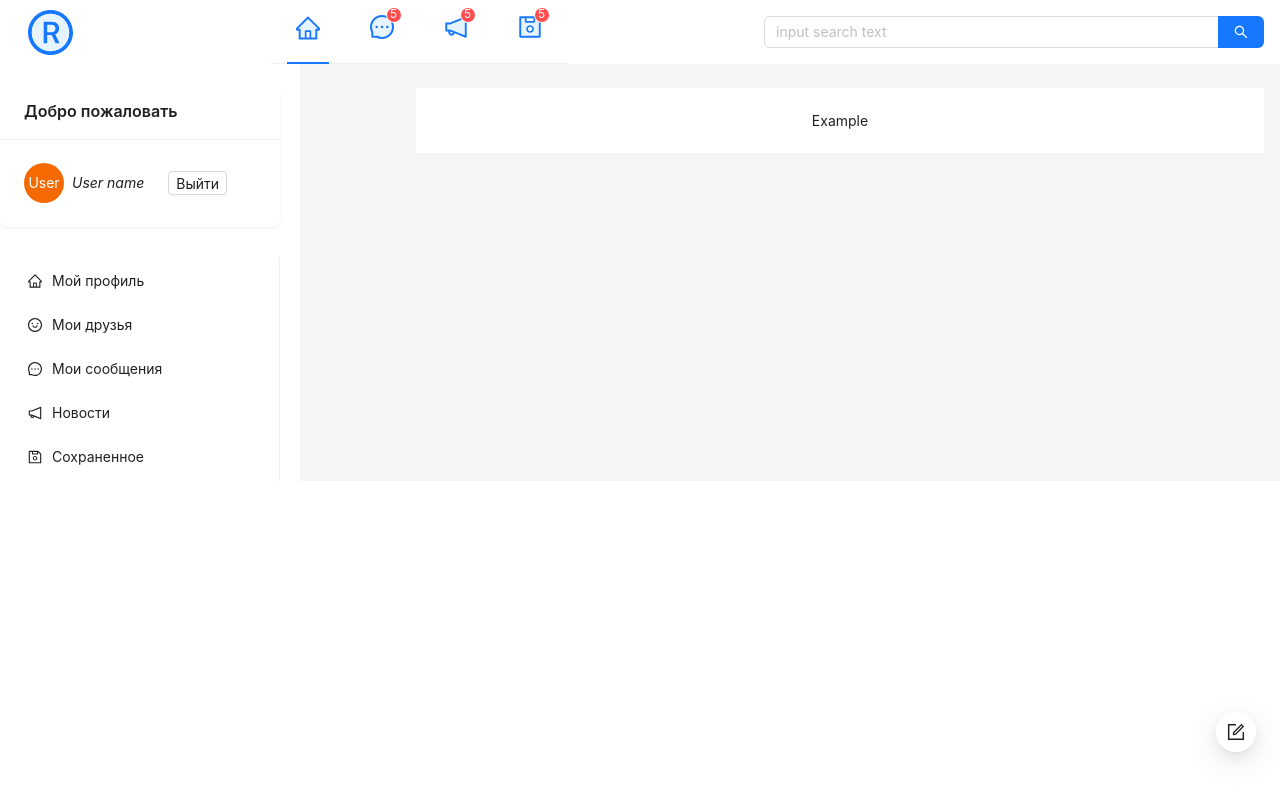
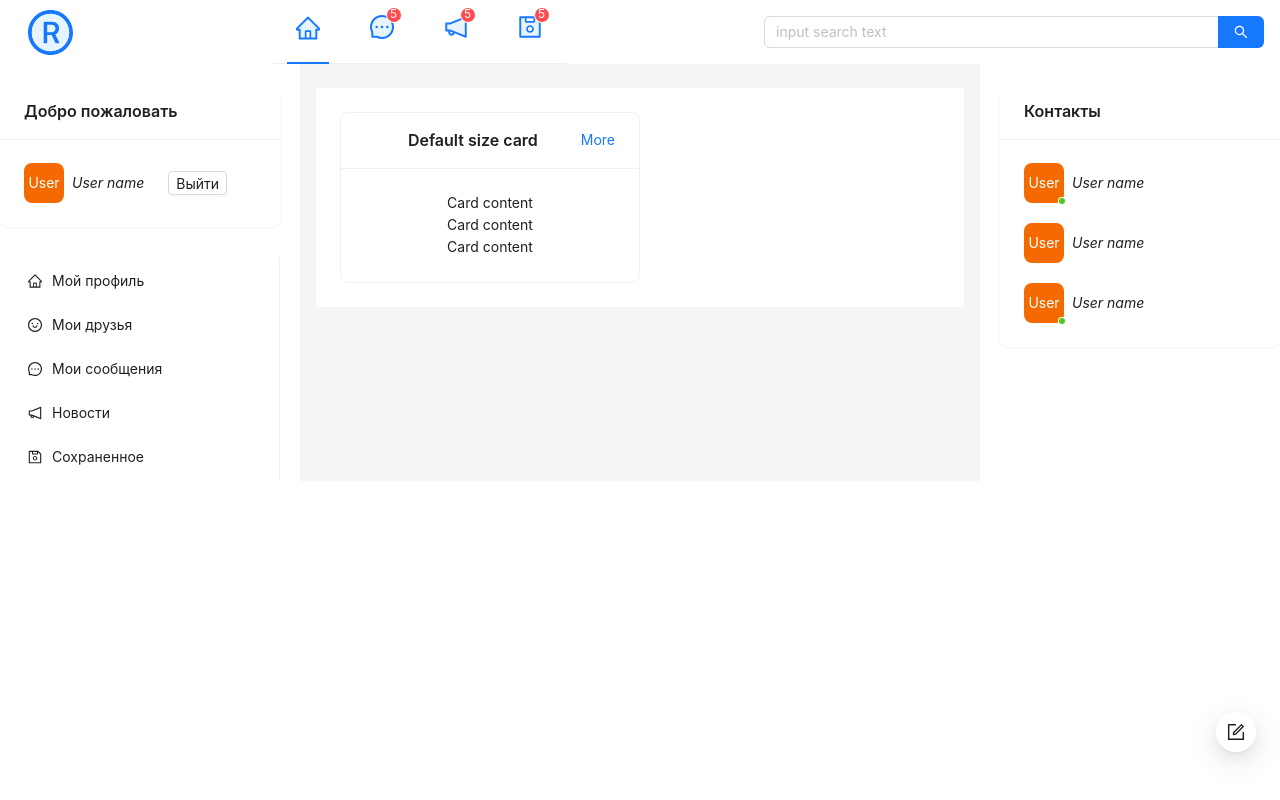
Before and after one commit to YaroslavTsybukh/Social-Network, a React (Vite) app: page / in a window 1280 px wide. Built offline with nearby package versions, Linux system fonts and the light colour scheme.

Commit message:
work on right sidebar + code optimization

```diff
--- a/src/App.tsx
+++ b/src/App.tsx
@@ -1,4 +1,4 @@
-import { Home } from './components/pages/home/Home.tsx'
+import { Home } from './pages/home/Home.tsx'
 
 const App = () => {
     return (
--- /dev/null
+++ b/src/components/AddPost.tsx
@@ -0,0 +1,11 @@
+import { Card } from 'antd'
+
+export const AddPost = () => {
+    return (
+        <Card title='Default size card' extra={<a href='#'>More</a>} style={{ width: 300 }}>
+            <p>Card content</p>
+            <p>Card content</p>
+            <p>Card content</p>
+        </Card>
+    )
+}
--- a/src/components/layout/index.ts
+++ /dev/null
@@ -1,2 +0,0 @@
-export { Header } from './header/Header.tsx'
-export { Sidebar } from './sidebar/Sidebar.tsx'
--- a/src/components/pages/home/Home.tsx
+++ /dev/null
@@ -1,5 +0,0 @@
-import { Layout } from '../../layout/Layout.tsx'
-
-export const Home = () => {
-    return <Layout>Example</Layout>
-}
--- a/src/components/layout/Layout.tsx
+++ b/src/layout/Layout.tsx
@@ -1,11 +1,11 @@
 import React from 'react'
-import { Header, Sidebar } from './index.ts'
+import { Header, LeftSidebar, RightSidebar } from './index.ts'
 
 import { FormOutlined } from '@ant-design/icons'
 import { Layout as LayoutAnt, FloatButton } from 'antd'
 
 interface IProps {
-    children: string
+    children: React.ReactNode
 }
 
 export const Layout: React.FC<IProps> = ({ children }) => {
@@ -13,12 +13,13 @@ export const Layout: React.FC<IProps> = ({ children }) => {
         <LayoutAnt>
             <Header />
             <LayoutAnt hasSider>
-                <Sidebar />
-                <LayoutAnt style={{ marginLeft: 100 }}>
+                <LeftSidebar />
+                <LayoutAnt>
                     <LayoutAnt.Content style={{ margin: '24px 16px 0', overflow: 'initial' }}>
                         <div style={{ padding: 24, textAlign: 'center', background: '#ffffff' }}>{children}</div>
                     </LayoutAnt.Content>
                 </LayoutAnt>
+                <RightSidebar />
             </LayoutAnt>
             <FloatButton icon={<FormOutlined />} onClick={() => console.log('click')} />
         </LayoutAnt>
--- /dev/null
+++ b/src/layout/index.ts
@@ -0,0 +1,3 @@
+export { Header } from './header/Header.tsx'
+export { LeftSidebar } from './sidebars/LeftSidebar.tsx'
+export { RightSidebar } from './sidebars/RightSidebar.tsx'
--- a/src/components/layout/sidebar/Sidebar.tsx
+++ b/src/layout/sidebars/LeftSidebar.tsx
@@ -1,6 +1,6 @@
 import { Avatar, Button, Card, Menu, Space, Layout, Typography } from 'antd'
 import { sidebarItems } from './sidebarItems.tsx'
-export const Sidebar = () => {
+export const LeftSidebar = () => {
     const handleExit = () => {
         console.log('exit')
     }
@@ -20,7 +20,12 @@ export const Sidebar = () => {
         >
             <Card title='Добро пожаловать' bordered={false} style={{ width: '100%', marginBottom: '30px' }}>
                 <Space>
-                    <Avatar style={{ backgroundColor: '#f56a00', verticalAlign: 'middle' }} size='large' gap={4}>
+                    <Avatar
+                        shape='square'
+                        style={{ backgroundColor: '#f56a00', verticalAlign: 'middle' }}
+                        size='large'
+                        gap={4}
+                    >
                         User
                     </Avatar>
                     <Typography.Text italic>User name</Typography.Text>
--- /dev/null
+++ b/src/layout/sidebars/RightSidebar.tsx
@@ -0,0 +1,65 @@
+import { Avatar, Badge, Card, Layout, Space, Typography } from 'antd'
+
+export const RightSidebar = () => {
+    return (
+        <Layout.Sider
+            theme='light'
+            width={300}
+            style={{
+                maxHeight: 'calc(100vh - 88px)',
+                position: 'sticky',
+                left: 0,
+                top: '88px',
+                bottom: 0,
+                padding: '20px 0 0 20px',
+            }}
+        >
+            <Card
+                title='Контакты'
+                bordered={false}
+                style={{ width: '100%', marginBottom: '30px' }}
+                bodyStyle={{ display: 'flex', flexDirection: 'column', gap: '20px' }}
+            >
+                <Space style={{ cursor: 'pointer' }}>
+                    <Badge dot={true} color='green' offset={[-2, 38]}>
+                        <Avatar
+                            shape='square'
+                            style={{ backgroundColor: '#f56a00', verticalAlign: 'middle' }}
+                            size='large'
+                            gap={4}
+                        >
+                            User
+                        </Avatar>
+                    </Badge>
+                    <Typography.Text italic>User name</Typography.Text>
+                </Space>
+                <Space style={{ cursor: 'pointer' }}>
+                    <Badge dot={false}>
+                        <Avatar
+                            shape='square'
+                            style={{ backgroundColor: '#f56a00', verticalAlign: 'middle' }}
+                            size='large'
+                            gap={4}
+                        >
+                            User
+                        </Avatar>
+                    </Badge>
+                    <Typography.Text italic>User name</Typography.Text>
+                </Space>
+                <Space style={{ cursor: 'pointer' }}>
+                    <Badge dot={true} color='green' offset={[-2, 38]}>
+                        <Avatar
+                            shape='square'
+                            style={{ backgroundColor: '#f56a00', verticalAlign: 'middle' }}
+                            size='large'
+                            gap={4}
+                        >
+                            User
+                        </Avatar>
+                    </Badge>
+                    <Typography.Text italic>User name</Typography.Text>
+                </Space>
+            </Card>
+        </Layout.Sider>
+    )
+}
--- /dev/null
+++ b/src/pages/home/Home.tsx
@@ -0,0 +1,10 @@
+import { Layout } from '../../layout/Layout.tsx'
+import { AddPost } from '../../components/AddPost.tsx'
+
+export const Home = () => {
+    return (
+        <Layout>
+            <AddPost />
+        </Layout>
+    )
+}
```
Also changed, not shown: src/layout/header/Header.tsx (renamed from src/components/layout/header/Header.tsx), src/layout/header/menuItems.tsx (renamed from src/components/layout/header/menuItems.tsx), src/layout/sidebars/sidebarItems.tsx (renamed from src/components/layout/sidebar/sidebarItems.tsx).
